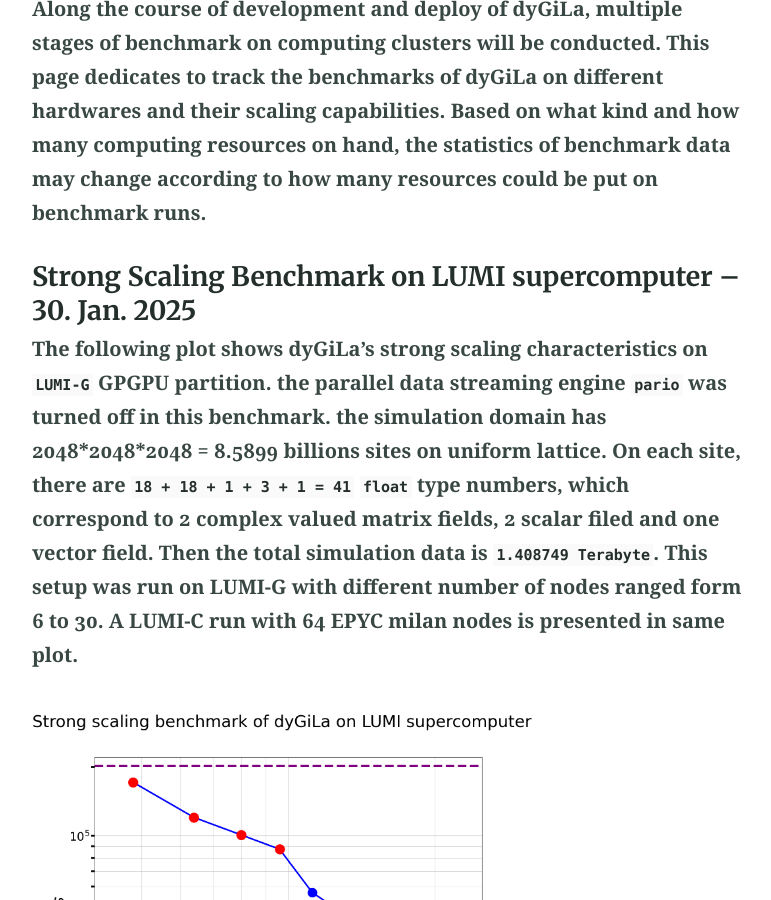
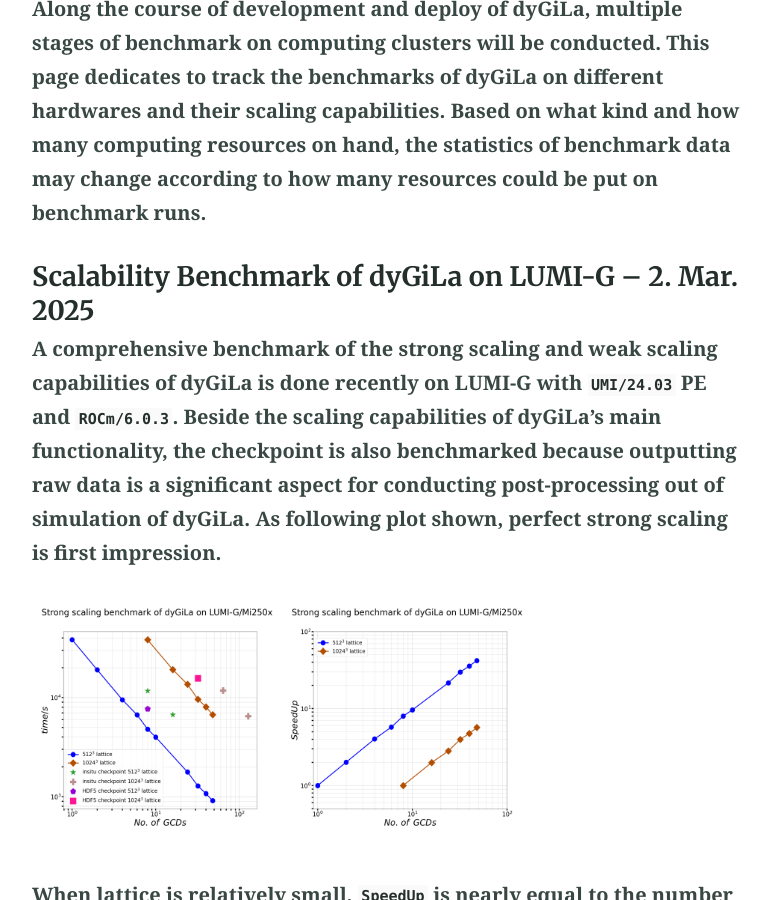
Before and after one commit to dyGiLa/dygila.github.io, a Jekyll site: the page built from benchmark.md, in a window 1280 px wide and 900 px high, scrolled down 569 px. Shown: the whole window, without its empty margins (251-1022 px from the left). Built offline with Jekyll 4.4.1, drawn with Linux system fonts in a browser that asks for light colours; some of the changed text lies outside the part shown.

Commit message:
add new benchmark, edit text

```diff
--- a/benchmark.md
+++ b/benchmark.md
@@ -7,6 +7,20 @@ Along the course of development and deploy of dyGiLa, multiple stages of benchma
 This page dedicates to track the benchmarks of dyGiLa on different hardwares and their scaling capabilities.
 Based on what kind and how many computing resources on hand, the statistics of benchmark data may change according to how many
 resources could be put on benchmark runs.
+
+#### Scalability Benchmark of dyGiLa on LUMI-G -- 2. Mar. 2025
+A comprehensive benchmark of the strong scaling and weak scaling capabilities of dyGiLa is done recently on LUMI-G
+with `UMI/24.03` PE and `ROCm/6.0.3`.
+Beside the scaling capabilities of dyGiLa's main functionality, the checkpoint is also benchmarked because outputting raw data
+is a significant aspect for conducting post-processing out of simulation of dyGiLa.
+As following plot shown, perfect strong scaling is first impression.
+
+<img src="{{ site.github.url }}/pic/strong-scaling-walltime-speedup-512-1024.png" alt="Home" width="70%">
+
+When lattice is relatively small, `SpeedUp` is nearly equal to the number of GCDs in used.
+Notice the `ìnsitu` checkpoint does demonstrate strong scaling.
+`HDF5` checkpoint is faster than `ìnsitu` checkpoint for the `512^3` lattice on 8 GCDs.
+One could expect same behaviors also happen for run with 32 GCDs.
 
 #### Strong Scaling Benchmark on LUMI supercomputer -- 30. Jan. 2025
 The following plot shows dyGiLa's strong scaling characteristics on `LUMI-G` GPGPU partition.
```
Also changed, not shown: pic/strong-scaling-walltime-speedup-512-1024.png (added).
